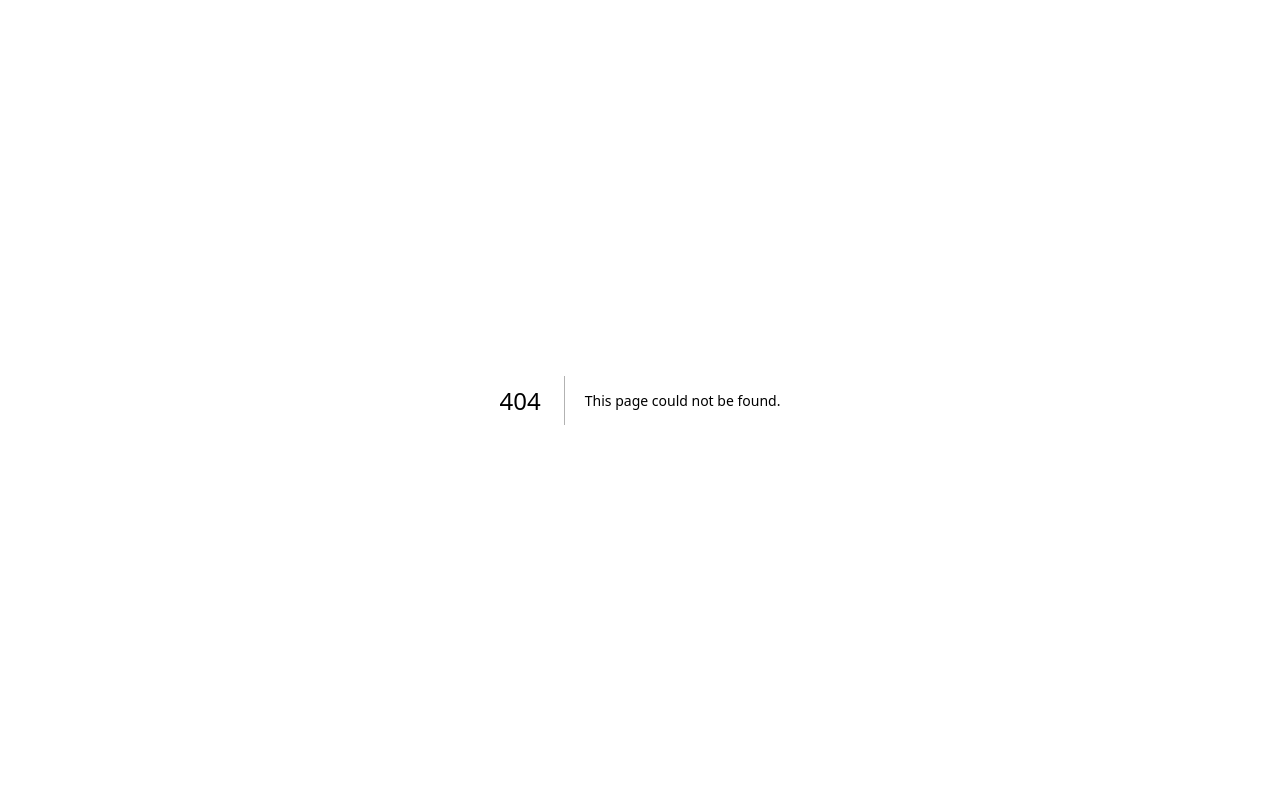
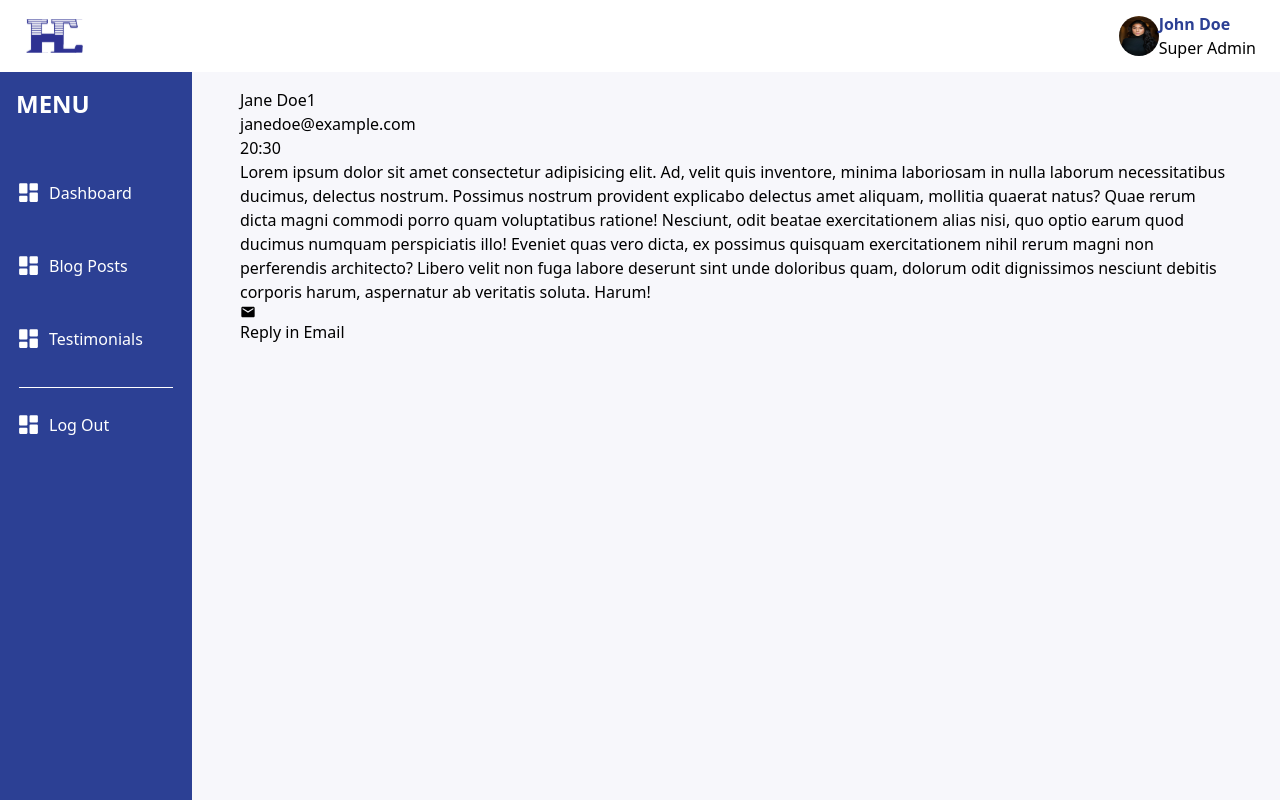
Before and after one commit to joshytheprogrammer/ochexagon_admin, a Next.js app: page /dashboard/messages/1 in a window 1280 px wide. Before the commit this address had no page. Built offline with nearby package versions, Linux system fonts and the light colour scheme.

Commit message:
Created dynamic routes for messages
Created the routes according to the imported messages array data. Since the messages are duplicates for now, I added the message id in front of the sender to distinguish between messages e.g (Jane Doe1)

```diff
--- /dev/null
+++ b/app/(panel)/dashboard/messages/[id]/page.jsx
@@ -0,0 +1,37 @@
+import messagesArray from "@utils/messages";
+import { MdEmail } from "react-icons/md";
+
+const MessageView = ({ params }) => {
+  // const message = messagesArray.find(msg => msg.id === Number(id));
+  const messageList = messagesArray;
+  const id = params.id;
+  const message = messageList.find((msg) => msg.id === Number(id));
+
+  return (
+    <div>
+      {message ? (
+        <>
+          <h1>{message.senderName + message.id}</h1>
+
+          <div>
+            <div>{message.email}</div>
+            <div>{message.time}</div>
+          </div>
+
+          <div>{message.message}</div>
+
+          <div>
+            <button>
+              <MdEmail />
+              <span>Reply in Email</span>
+            </button>
+          </div>
+        </>
+      ) : (
+        <p>Message not found</p>
+      )}
+    </div>
+  );
+};
+
+export default MessageView;
--- a/components/adminPanel/dashboard/Messages.jsx
+++ b/components/adminPanel/dashboard/Messages.jsx
@@ -1,4 +1,5 @@
 import messagesArray from "@utils/messages";
+import Link from "next/link";
 
 const Messages = () => {
   const messageList = messagesArray;
@@ -26,19 +27,19 @@ const Messages = () => {
 
       <hr />
 
-      <div className="scrollable-content overflow-y-scroll h-[100%] my-4">
+      <div className="scrollable-content overflow-y-scroll h-[100%] my-4 px-2">
         {messageList.map((message, index) => (
-          <div key={index} className="py-2 hover:bg-transparent-blue hover:border-l-4 border-primary-color px-4 rounded-[4px]">
+          <Link href={`dashboard/messages/${message.id}`} key={index} className="w-full block py-2 hover:bg-transparent-blue hover:border-l-4 border-primary-color px-4 rounded-[4px]">
             <div className="font-bold flex justify-between mb-2 ">
               <h2 className="text-lg">{message.senderName}</h2>
               <span className="text-sm">{message.email}</span>
             </div>
 
             <div className="font-semibold text-sm flex justify-between">
-              <p>{shortenText(message.message, 150)}</p>
+              <p>{shortenText(message.message, 120)}</p>
               <span>{message.time}</span>
             </div>
-          </div>
+          </Link>
         ))}
       </div>
     </div>
```
